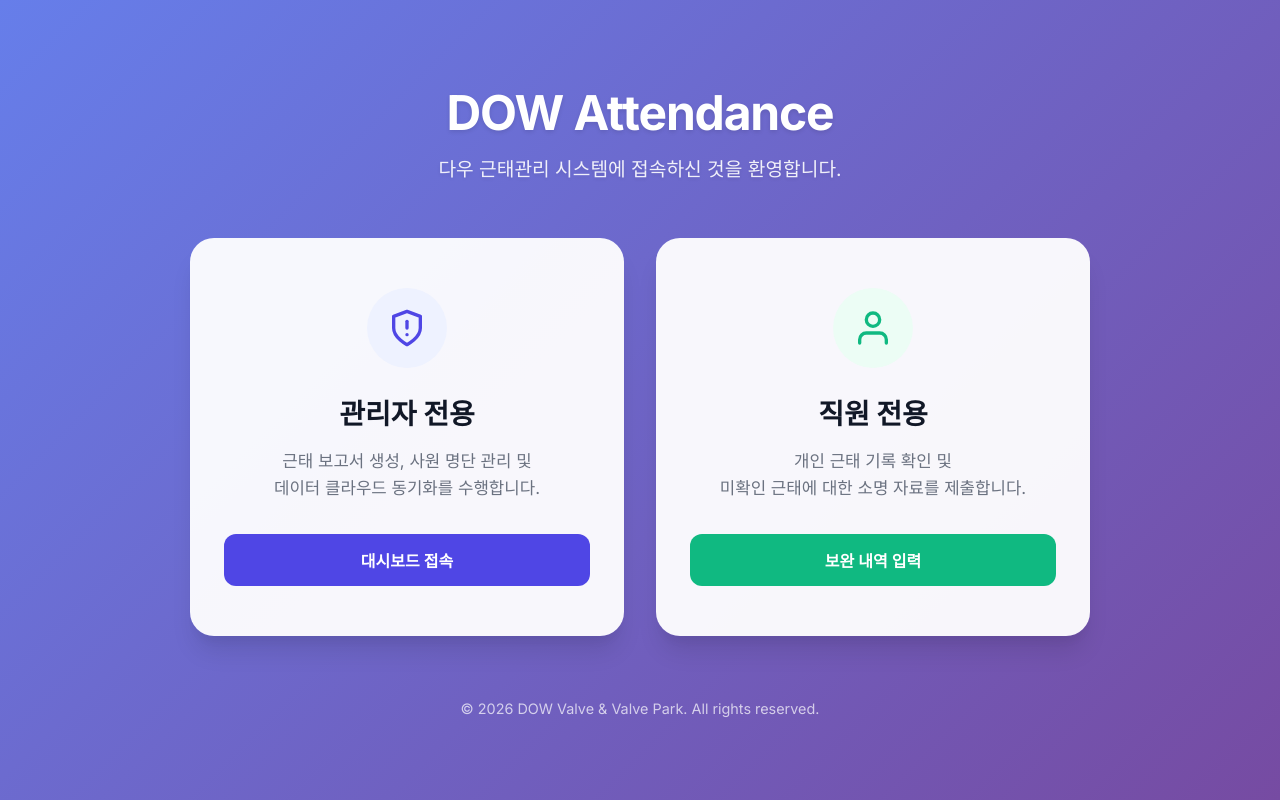
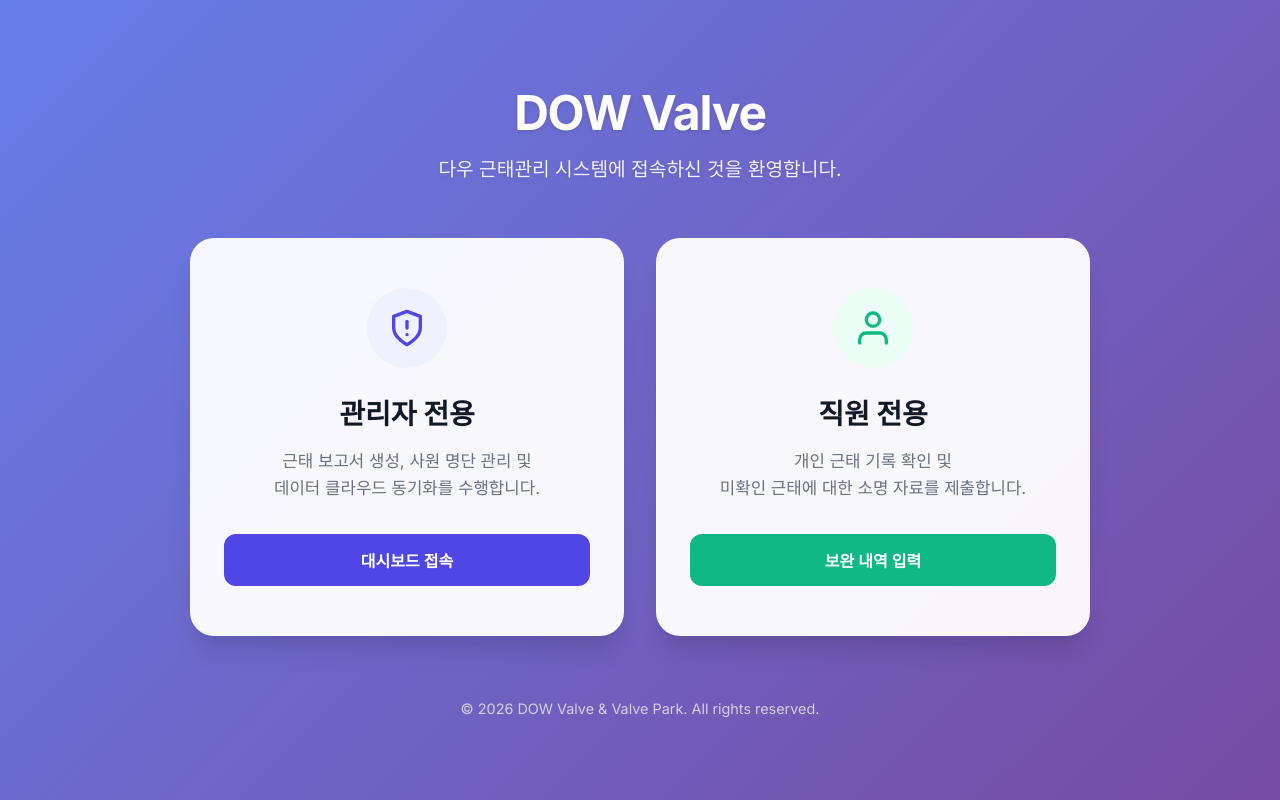
Before and after one commit to learnbook1103-design/dow_manage, a website: page index.html in a window 1280 px wide. Drawn offline with Linux system fonts and the light colour scheme.

Commit message:
feat: Update header title from "DOW Attendance" to "DOW Valve".

```diff
--- a/index.html
+++ b/index.html
@@ -183,7 +183,7 @@
 <body>
     <div class="container">
         <header>
-            <h1>DOW Attendance</h1>
+            <h1>DOW Valve</h1>
             <p>다우 근태관리 시스템에 접속하신 것을 환영합니다.</p>
         </header>
 
```
